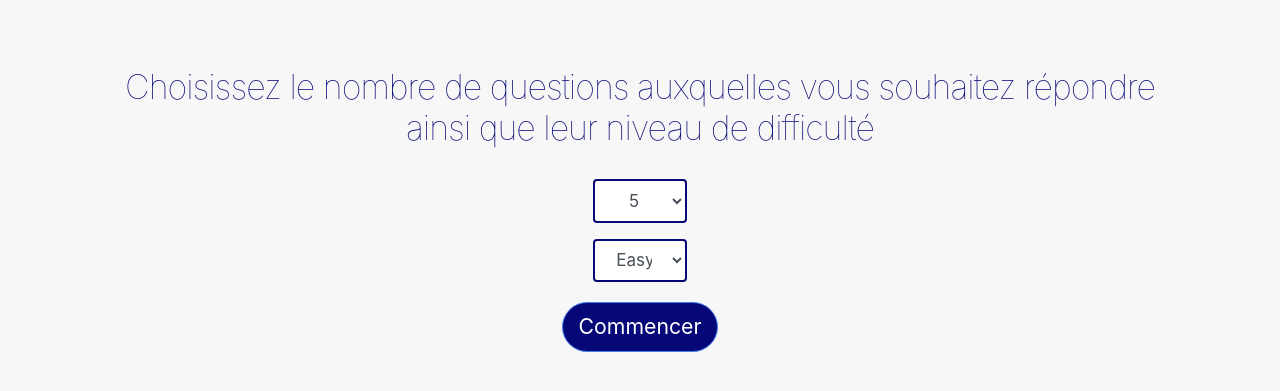
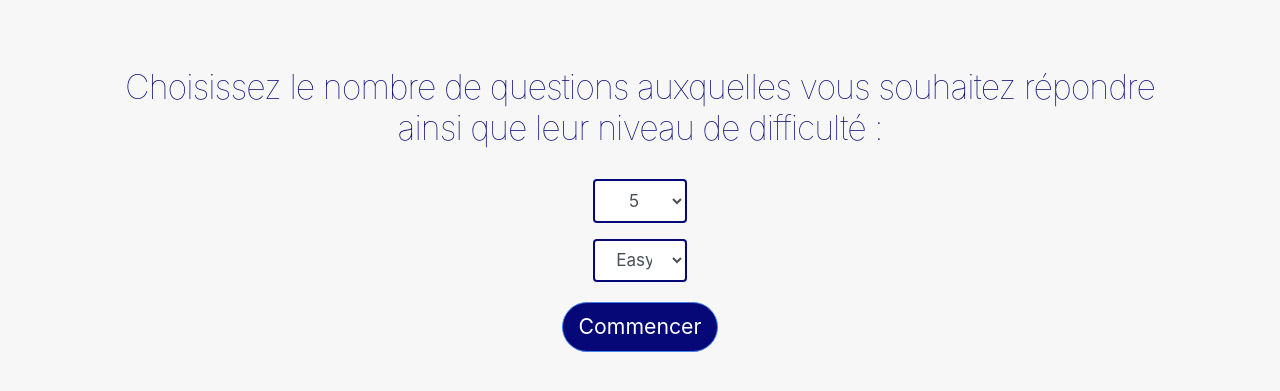
Before and after one commit to raphaelchpprt/quizz-opentrivia, a plain HTML site: page index.html in a window 1280 px wide. Shown: the part 233-624 px from the top of the page. Drawn offline with nearby package versions, Linux system fonts and the light colour scheme.

Commit message:
edit text html

```diff
--- a/index.html
+++ b/index.html
@@ -23,7 +23,7 @@
           <h3 class="second-title">
             Choisissez le nombre de questions auxquelles vous souhaitez
             répondre<br />
-            ainsi que leur niveau de difficulté
+            ainsi que leur niveau de difficulté :
           </h3>
           <form id="amount-form" class="">
             <fieldset class="justify-content-center">
```
